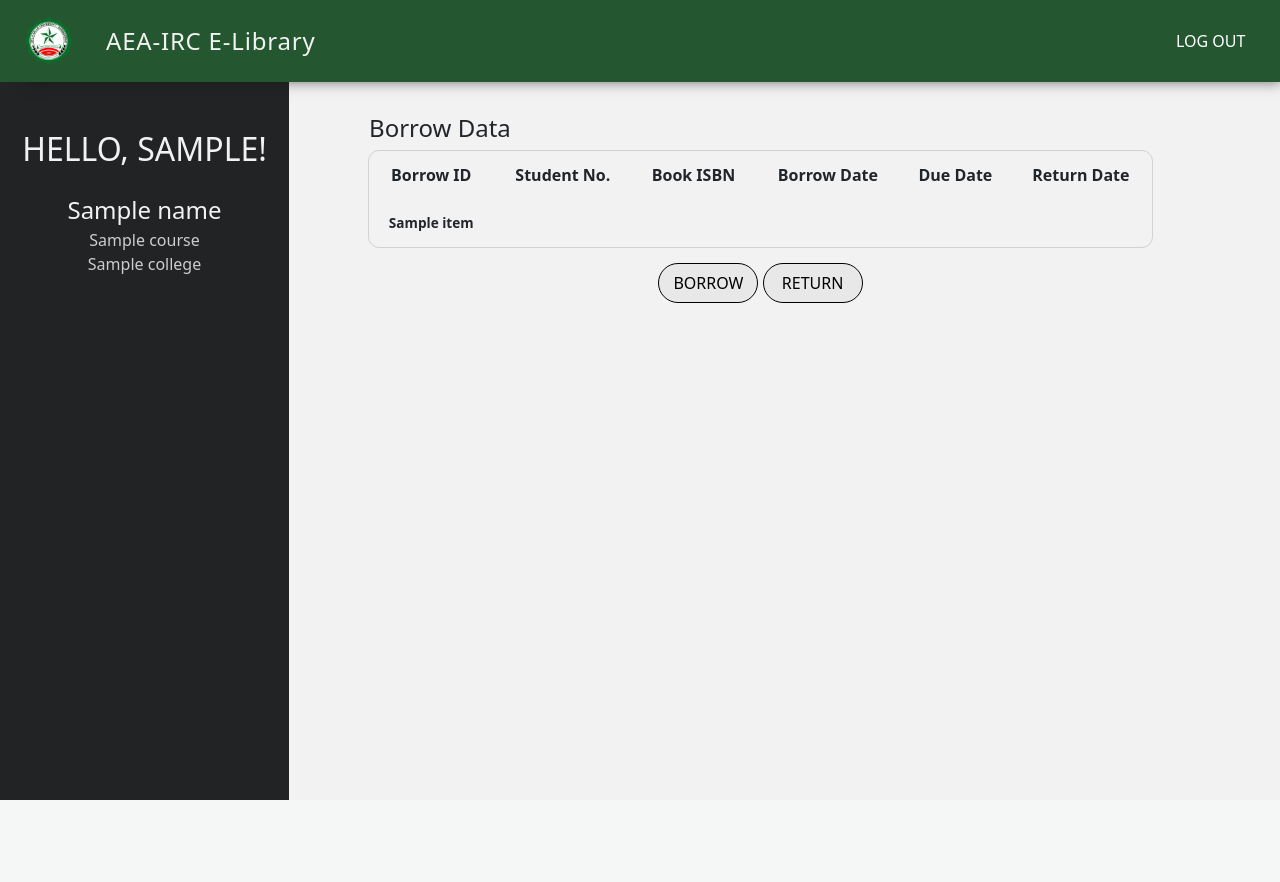
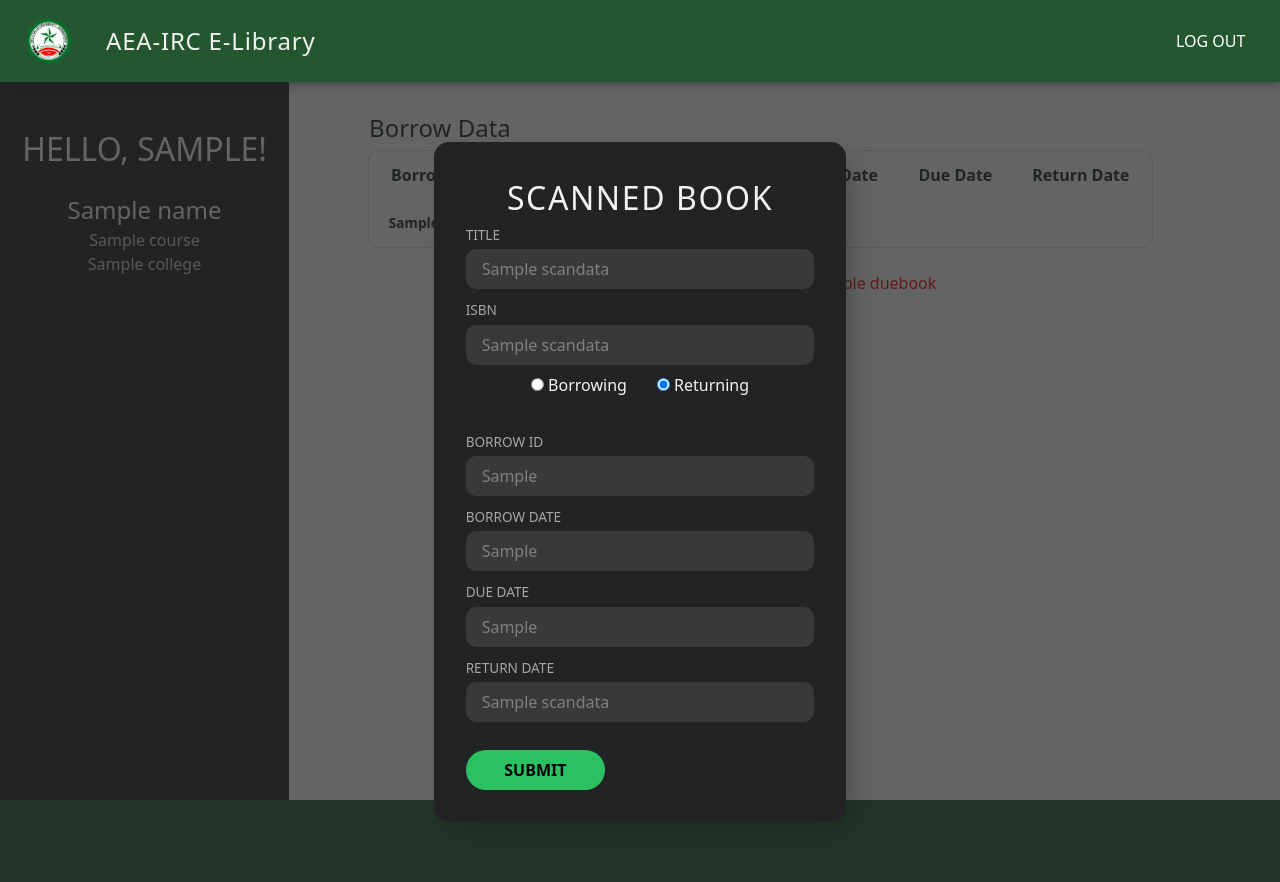
Before and after one commit to Yogurtchan/Library-Dashboard, a Flask app: template templates/dashboard.html in a window 1280 px wide. Before the commit the page ends 800 px from the top, so only its background shows below. Run offline with Flask 2, Linux system fonts and the light colour scheme; the template is opened without the code that fills it: most values are stand-ins (such as "Sample title", 1, 10 or a date in 2020); parts of the project's set-up code (start-up, migrations or seed data) failed here and were passed over.

Commit message:
feat: add borrowing and returning functionality

```diff
--- a/main.py
+++ b/main.py
@@ -1,10 +1,20 @@
+#   pip install httpx
+
 from asyncio.windows_events import NULL
+from cmath import log
+from distutils.log import Log
 from gettext import NullTranslations
 from flask import Flask, render_template, url_for, request, redirect, session
-from csvReader import csvRead
 import db_functions
+import httpx
+
+from datetime import datetime
+from dateutil.relativedelta import relativedelta
 
 app = Flask(__name__)
+app.secret_key = 'BAD_SECRET_KEY'
+
+
 
 # Index login
 @app.route("/", methods=["POST", "GET"])
@@ -16,40 +26,44 @@ def index():
         err = ""
 
     print('err=',err)
+    session['login'] = True
     return render_template("index.html", err=err)
 
 
 # Service select
 @app.route("/dashboard", methods=["POST", "GET"])
-def reviews():
+def dashboard():
+    print()
     sessionuser = ""
     usernameCorrect = False
     passwordCorrect = False
-    userIndex = 0
-    count = 0
-    loginData = csvRead("csvLogin.csv")
-    mockBorrowData = csvRead("csvData.csv")
+    # If user submits login form from index.html
+    print('user:',session['user'])
+    print('login:',session['login'])
+    print('scan:', session['scan'])
 
-    print(mockBorrowData)
-    # If user submits login form from index.html
-    if request.method == "POST":
+
+
+    if request.method == "POST" and session['login']:
+        session['login'] = True
         # If user input is not empty
         if request.form["user"] != "":
             print("user not empty")
             print(request.form["user"])
             username = request.form["user"]
 
-            # Checks if user input is in csvLogin
-            for user in loginData:
-                if user[0] == username:
-                    sessionuser = user[0]
-                    sessionSN = user[2]
-                    userCollege = user[3]
-                    userCourse = user[4]
-                    usernameCorrect = True
-                    userIndex = count
-                else:
-                    count += 1
+            if db_functions.dbGetUser(username) != []:
+                sessionuser = db_functions.dbGetUser(username)[0]
+                session['user'] = sessionuser
+                sessionSN = db_functions.dbGetUser(username)[2]
+                session['sn'] = sessionSN
+                userCollege = db_functions.dbGetUser(username)[3]
+                session['userCollege'] = userCollege
+                userCourse = db_functions.dbGetUser(username)[4]
+                session['userCourse'] = userCourse
+                usernameCorrect = True
+            else:
+                return redirect(url_for('index', err=err))
 
             # If password is not empty
             if request.form["pass"] != "":
@@ -59,7 +73,7 @@ def reviews():
                     print("user correct")
                     password = request.form["pass"]
                     # If password matches username entered in csvLogin
-                    if loginData[userIndex][1] == password:
+                    if db_functions.dbGetUser(username)[1] == password:
                         print("pass correct")
                         passwordCorrect = True
                     else:
@@ -70,40 +84,120 @@ def reviews():
             else:
                 err = "Password Field Empty"
                 return redirect(url_for("index", err=err))
-            # If password is in csvLogin
             if passwordCorrect == True:
                 filteredData = db_functions.dbReadBorrowOrder_studentID(sessionSN)
-                # filteredData = []
-                # for row in mockBorrowData:
-                #     print(sessionSN)
-                #     print(row)
-                #     if sessionSN in row:
-                #         filteredData.append(row)
-                # print(filteredData)
-                return render_template("dashboard.html", name=sessionuser, college=userCollege, course=userCourse, data=filteredData)
+                due = []
+                for row in filteredData:
+                    if row[5] == None:
+                        due.append(row)
+                session['login'] = False
+                return render_template("dashboard.html", name=session['user'], college=session['userCollege'], course=session['userCourse'], data=filteredData, scandata=[], returnable_book=[], due=due)
             else:
                 err = "Password Incorrect"
                 return redirect(url_for("index", err=err))
         else:
             err = "Username Field Empty"
             return redirect(url_for('index', err=err))
+
+
+
+    elif request.method == "GET" and session['scan']:
+        isbn = request.args['isbn']
+        title = request.args['title']
+        returnable_book = []
+        due=[]
+
+        filteredData = db_functions.dbReadBorrowOrder_studentID(session['sn'])
+        print('data',filteredData)
+        for row in filteredData:
+            if int(isbn) == int(row[2]) and row[5] == None:
+                for item in row:
+                    returnable_book.append(item)
+                break
+            if row[5] == None:
+                due.append(row)
+        print('ret', returnable_book)
+        session['scan'] = False
+        return render_template("dashboard.html", name=session['user'], college=session['userCollege'], course=session['userCourse'], data=filteredData, scandata=[isbn, title, datetime.now(), datetime.now()+relativedelta(months=+1)], returnable_book=returnable_book, due=due)
+
+
+
+    elif request.method == "GET" and not session['scan']:
+        filteredData = db_functions.dbReadBorrowOrder_studentID(session['sn'])
+        due = []
+        for row in filteredData:
+            if row[5] == None:
+                print(row)
+                due.append(row)
+        return render_template("dashboard.html", name=session['user'], college=session['userCollege'], course=session['userCourse'], data=filteredData, scandata=[], returnable_book=[], due=due)
+
+
+    elif request.method == "POST" and not session['login']:
+        filteredData = db_functions.dbReadBorrowOrder_studentID(session['sn'])
+        print(request.form.get('b-check'))
+        if request.form.get('b-check') == 'b-check1': #BORROWING
+            print('borrowing')
+            # Get form details and use dbfunction to create a new row in history
+            db_functions.dbCreateBorrowOrder(db_functions.createID(),session['sn'],request.form["b-isbn"])
+            due = []
+            for row in filteredData:
+                if row[5] == None:
+                    print(row)
+                    due.append(row)
+            # return render_template("dashboard.html", name=session['user'], college=session['userCollege'], course=session['userCourse'], data=filteredData, scandata=[], returnable_book=[], due=due)
+            return redirect(url_for('dashboard'))
+
+        elif request.form.get('b-check') == 'b-check2': #RETURNING
+            print('returning')
+            # Get form details and use dbfunction to update existing row in history
+            db_functions.dbCreateReturnOrder(request.form['b-id'])
+            due = []
+            for row in filteredData:
+                if row[5] == None:
+                    print(row)
+                    due.append(row)
+            # return render_template("dashboard.html", name=session['user'], college=session['userCollege'], course=session['userCourse'], data=filteredData, scandata=[], returnable_book=[], due=due)
+            return redirect(url_for('dashboard'))
+        else:
+            print('rendering...')
+            return redirect(url_for('dashboard'))
+            # return redirect(url_for('dashboard', isbn=None, title=None))
+
+
+
+
+
     else:
         err = ""
         return redirect(url_for('index', err=err))
 
-    # here
-@app.route("/", methods=["POST", "GET"])
-def dashboard():
-    try:
-        err = request.args['err']
-        # print(err)
-    except:
-        err = ""
 
-    # print('err=',err)
-    return render_template("index.html", err=err)
+
+@app.route("/scan", methods=["POST", "GET"])
+def scan():
+
+    inputBook = '214748368' #214748367
+
+    session['scan'] = True
+    bookdeets = []
+    bookavailable = False
+    booklist = httpx.get('https://raw.githubusercontent.com/Yogurtchan/Library-Dashboard/eduard-database-functions/static/books.json')
+
+    for book in booklist.json():
+        if book['isbn'] == inputBook:
+            bookavailable = True
+            bookdeets.append(book['isbn'])
+            bookdeets.append(book['title'])
+            break
+        else:
+            bookavailable = False
+
+    if bookavailable:
+        print('book available')
+        return redirect(url_for('dashboard', isbn=bookdeets[0], title=bookdeets[1]))
+    else:
+        print('book unavailable')
+        return redirect(url_for('dashboard', isbn=None, title=None))
 
 if __name__ == "__main__":
     app.run()
-
-# TO-DO: add redirect and pass variables
--- a/static/dashboard.js
+++ b/static/dashboard.js
@@ -1,7 +1,7 @@
 function showBorrowScrn(){
     borrowscrn = document.getElementsByClassName('dash-borrow')[0];
     borrowscrn.className = "dash-borrow";
-    getBook();
+    // getBook();
 }
 
 function hideBorrowScrn(){
@@ -9,25 +9,40 @@ function hideBorrowScrn(){
     borrowscrn.className = borrowscrn.className + " hidden";
 }
 
-function showReturnScrn(){
-    borrowscrn = document.getElementsByClassName('dash-return')[0];
-    borrowscrn.className = "dash-return";
+function showRetDate(){
+    retbox = document.getElementById('returnbox');
+    retbox.style.display = 'block';
 }
 
-function hideReturnScrn(){
-    borrowscrn = document.getElementsByClassName('dash-return')[0];
-    borrowscrn.className = borrowscrn.className + " hidden";
+function hideRetDate(){
+    retbox = document.getElementById('returnbox');
+    retbox.style.display = 'none';
 }
 
-function getBook() {
-    var xhr = new XMLHttpRequest();
-    xhr.open('GET','books.json',true);
-    xhr.onload = () => {
-        console.log(this.status);
-        if(this.status == 200) {
-            console.log('poop');
-        } else {
-            console.log('bad poop');
-        }
-    }
-}
+// function showReturnScrn(){
+//     borrowscrn = document.getElementsByClassName('dash-return')[0];
+//     borrowscrn.className = "dash-return";
+// }
+
+// function hideReturnScrn(){
+//     borrowscrn = document.getElementsByClassName('dash-return')[0];
+//     borrowscrn.className = borrowscrn.className + " hidden";
+// }
+
+// function getBook() {
+//     console.log(1);
+//     var xhr = new XMLHttpRequest();
+//     console.log(2);
+//     xhr.open('GET','https://raw.githubusercontent.com/Yogurtchan/Library-Dashboard/eduard-database-functions/static/books.json',true);
+//     console.log(3);
+//     xhr.onload = function() {
+//         console.log(xhr.responseText);
+//         if(this.status == 200) {
+//             console.log('poop');
+//         } else {
+//             console.log('bad poop');
+//         }
+//     }
+//     xhr.send();
+//     console.log(4);
+// }
--- a/templates/dashboard.html
+++ b/templates/dashboard.html
@@ -20,9 +20,6 @@
           <h2 class="dash-nav__title">AEA-IRC E-Library</h2>
         </div>
         <section class="dash-nav__links">
-          <!-- <p class="dash-nav__link">About AEA-IRC</p>
-          <p class="dash-nav__link">Browse Books</p>
-          <p class="dash-nav__link">Browse Research</p> -->
           <a class="dash-nav__link" href="/">LOG OUT</a>
         </section>
       </div>
@@ -58,84 +55,97 @@
                 {% endfor %}
               </table>
             </section>
+            <br>
+            {% for duebook in due%}
+            <p style="color:red">Book Due: {{duebook[0]}}. Please return by {{duebook[4]}}</p>
+            {% endfor %}
 
             <section class="dash--btn-select">
-              <input class="borrow-book__btn" type="button" value="Borrow" name="Borrow Book" onclick="showBorrowScrn()">
-              <input class="return-book__btn" type="button" value="Return" name="Return Book" onclick="showReturnScrn()">
+              <input class="borrow-book__btn" type="button" value="Scan" name="Scan" onclick=" location.href = '/scan'">
+              <!-- <input class="return-book__btn" type="button" value="Return" name="Return Book" onclick="showReturnScrn()"> -->
             </section>
           </section>
 
-          <section class="dash-borrow hidden">
+          {% if scandata != [] %}
+          <section class="dash-borrow">
+            <form action="/dashboard" method="POST">
             <div class="dash-borrow__container">
-              <span class="dash-borrow__title">Borrow Book</span>
+              <span class="dash-borrow__title">Scanned Book</span>
               <section>
                 <form class="borrow-forms__container" action="/dashboard" method="POST">
                   <div class="borrow-forms__group">
                     <label class="borrow-forms__label" for="b-title">TITLE</label>
-                    <input class="borrow-forms__textbox" type="text" name="b-title">
+                    <input class="borrow-forms__textbox" style="color: grey !important;" type="text" name="b-title" value="{{ scandata[1] }}">
                   </div>
 
                   <div class="borrow-forms__group">
                     <label class="borrow-forms__label" for="b-isbn">ISBN</label>
-                    <input class="borrow-forms__textbox" type="text" name="b-isbn">
+                    <input class="borrow-forms__textbox" style="color: grey !important;" type="text" name="b-isbn" value="{{ scandata[0] }}">
                   </div>
 
-                  <div class="borrow-forms__group">
+                  {% if returnable_book == [] %}
+                  <div class="borrow-forms__group" style="display:flex; flex-direction:row; justify-content: center;">
+                    <div>
+                      <input class="borrow-forms__radio" type="radio" name="b-check" value="b-check1" checked >
+                      <label for="b-check">Borrowing</label>
+                    </div>
+                    <span style="width:30px"></span>
+                    <div>
+                      <input class="borrow-forms__radio" type="radio" name="b-check" value="b-check2" >
+                      <label for="b-check">Returning</label>
+                    </div>
+                  </div>
+                  {% else %}
+                  <div class="borrow-forms__group" style="display:flex; flex-direction:row; justify-content: center;">
+                    <div>
+                      <input class="borrow-forms__radio" type="radio" name="b-check" value="b-check1" >
+                      <label for="b-check">Borrowing</label>
+                    </div>
+                    <span style="width:30px"></span>
+                    <div>
+                      <input class="borrow-forms__radio" type="radio" name="b-check" value="b-check2" checked >
+                      <label for="b-check">Returning</label>
+                    </div>
+                  </div>
+                  {% endif %}
+                  <br>
+
+                  {% if returnable_book == [] %}
+                  <div class="borrow-forms__group" id="borrowbox-b" style="display:block">
                     <label class="borrow-forms__label" for="b-title">BORROW DATE</label>
-                    <input class="borrow-forms__textbox" type="text" name="b-borrow">
+                    <input class="borrow-forms__textbox" style="color: grey !important;" type="text" name="b-borrow" value="{{ scandata[2] }}" >
                   </div>
-
-                  <div class="borrow-forms__group">
-                    <label class="borrow-forms__label" for="b-return">RETURN DATE</label>
-                    <input class="borrow-forms__textbox" type="text" name="b-return">
-                  </div>
-
                   <div class="borrow-forms__group">
                     <label class="borrow-forms__label" for="b-due">DUE DATE</label>
-                    <input class="borrow-forms__textbox" type="text" name="b-due">
+                    <input class="borrow-forms__textbox" style="color: grey !important;" type="text" name="b-due" value="{{ scandata[3] }}" >
                   </div>
+                  {% else %}
+                  <div class="borrow-forms__group" id="borrowbox-r" style="display:block">
+                    <label class="borrow-forms__label" for="b-title">BORROW ID</label>
+                    <input class="borrow-forms__textbox" style="color: grey !important;" type="text" name="b-id" value="{{ returnable_book[0] }}" >
+                  </div>
+                  <div class="borrow-forms__group" id="borrowbox-r" style="display:block">
+                    <label class="borrow-forms__label" for="b-title">BORROW DATE</label>
+                    <input class="borrow-forms__textbox" style="color: grey !important;" type="text" name="b-borrow" value="{{ returnable_book[3] }}" >
+                  </div>
+                  <div class="borrow-forms__group">
+                    <label class="borrow-forms__label" for="b-due">DUE DATE</label>
+                    <input class="borrow-forms__textbox" style="color: grey !important;" type="text" name="b-due" value="{{ returnable_book[4] }}" >
+                  </div>
+                  <div class="borrow-forms__group" id="returnbox">
+                    <label class="borrow-forms__label" for="b-return">RETURN DATE</label>
+                    <input class="borrow-forms__textbox" style="color: grey !important;" type="text" name="b-return" value="{{ scandata[2] }}" >
+                  </div>
+                  {% endif %}
 
-                  <button class="borrow-forms__btn">SUBMIT</button>
+                  <input class="borrow-forms__btn" type="submit" value="Submit" name="update">
                 </form>
               </section>
             </div>
+            </form>
           </section>
+          {% endif %}
 
-          <section class="dash-return hidden">
-            <div class="dash-return__container">
-              <span class="dash-return__title">Return Book</span>
-              <section>
-                <form class="return-forms__container" action="/dashboard" method="POST">
-                  <div class="return-forms__group">
-                    <label class="return-forms__label" for="r-title">TITLE</label>
-                    <input class="return-forms__textbox" type="text" name="r-title">
-                  </div>
-
-                  <div class="return-forms__group">
-                    <label class="return-forms__label" for="r-isbn">ISBN</label>
-                    <input class="return-forms__textbox" type="text" name="r-isbn">
-                  </div>
-
-                  <div class="return-forms__group">
-                    <label class="return-forms__label" for="r-title">BORROW DATE</label>
-                    <input class="return-forms__textbox" type="text" name="r-borrow">
-                  </div>
-
-                  <div class="return-forms__group">
-                    <label class="return-forms__label" for="r-return">DUE DATE</label>
-                    <input class="return-forms__textbox" type="text" name="r-return">
-                  </div>
-
-                  <div class="return-forms__group">
-                    <label class="return-forms__label" for="r-due">RETURN DATE</label>
-                    <input class="return-forms__textbox" type="text" name="r-due">
-                  </div>
-
-                  <button class="return-forms__btn">SUBMIT</button>
-                </form>
-              </section>
-            </div>
-          </section>
         </div>
       </div>
 
```
Also changed, not shown: db_functions.py (+19 -1 lines), static/styles.css (+63 -0 lines), templates/scan.html (added, +36 -0 lines).
